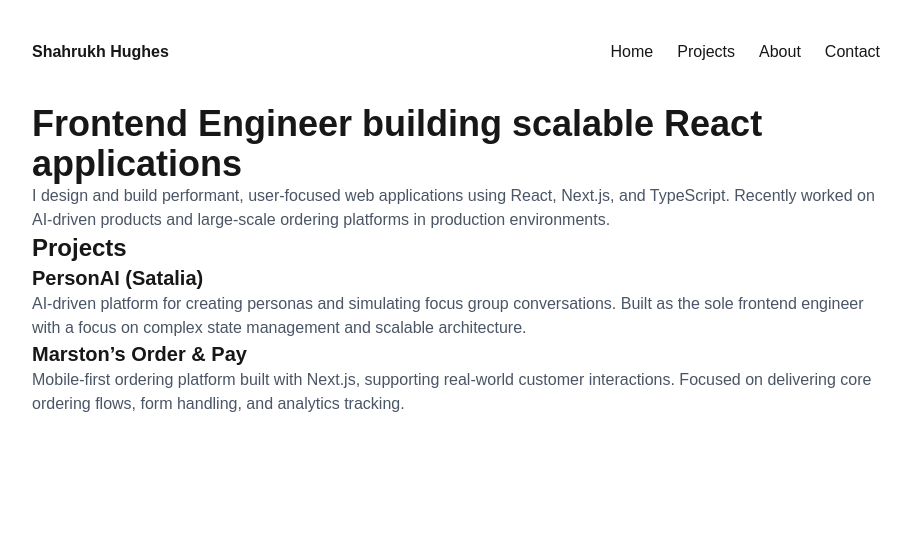
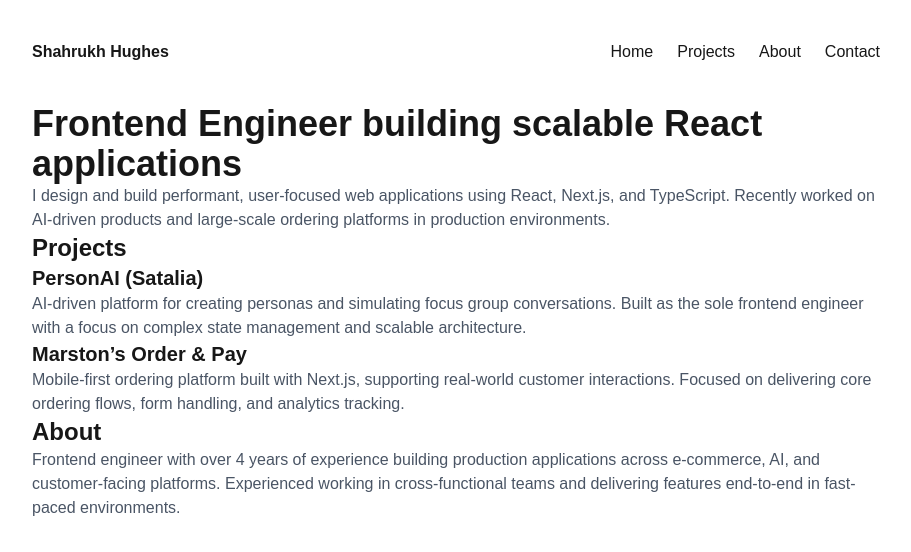
Before and after one commit to Shak-H/shahrukh-portfolio, a Next.js app: page / in a window 1280 px wide. Shown: the top 552 px of the page, without its empty margins (184-1095 px from the left). Built offline with nearby package versions, Linux system fonts and the light colour scheme.

Commit message:
feat: add about section with experience summary

```diff
--- a/app/page.tsx
+++ b/app/page.tsx
@@ -49,7 +49,16 @@ export default function Home() {
       </section>
 
       {/* About */}
-      <section></section>
+      <section>
+        <h2 className="text-2xl font-semibold">About</h2>
+
+        <p className="text-gray-600">
+          Frontend engineer with over 4 years of experience building production
+          applications across e-commerce, AI, and customer-facing platforms.
+          Experienced working in cross-functional teams and delivering features
+          end-to-end in fast-paced environments.
+        </p>
+      </section>
     </>
   );
 }
```
